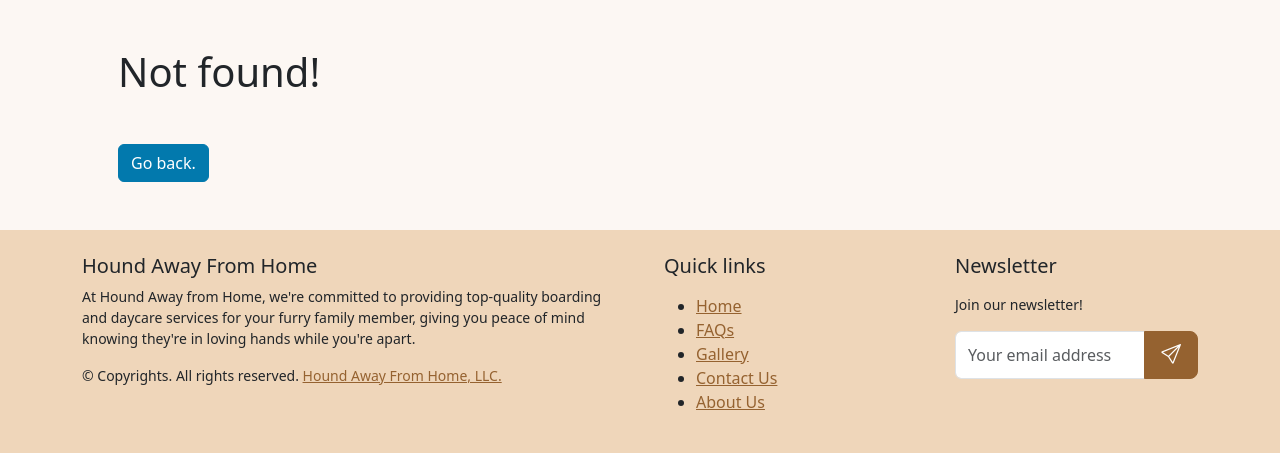
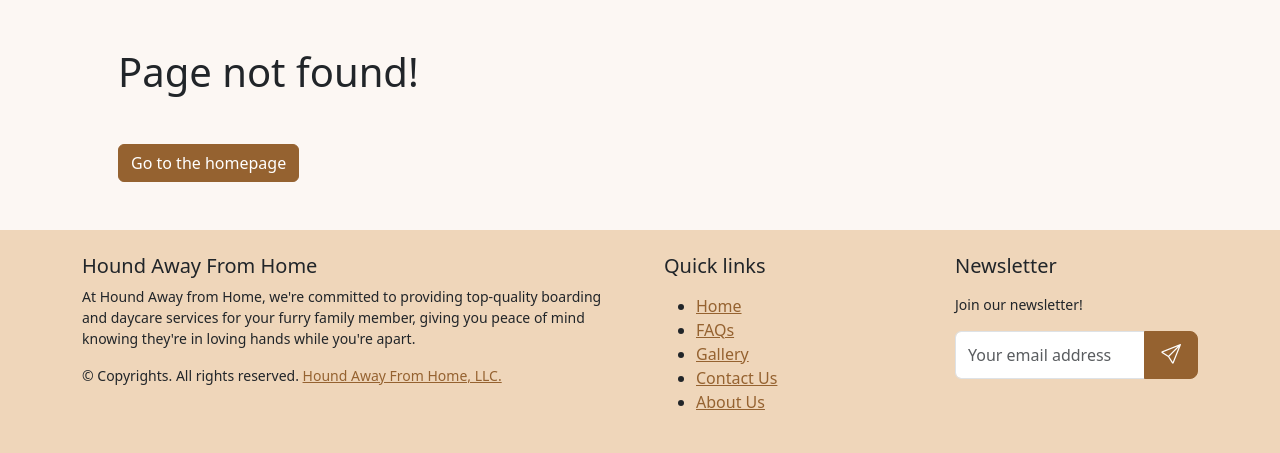
Before and after one commit to cskevint/hafh-web, a PHP site: page /404.php in a window 1280 px wide. Shown: the part 57-510 px from the top of the page. Run offline with PHP 8.4, Linux system fonts and the light colour scheme; data that the repository does not hold is empty; a stand-in replaces the project's code that opens the database connection; some libraries are stand-ins or nearby versions.

Commit message:
updated 404

```diff
--- a/404.php
+++ b/404.php
@@ -11,8 +11,8 @@
 
     <section class="bg-light mb-0">
         <div class="container p-5">
-            <h1 class="mb-5">Not found!</h1>
-            <a href="/" class="btn btn-primary">Go back.</a>
+            <h1 class="mb-5">Page not found!</h1>
+            <a href="/" class="btn btn-secondary">Go to the homepage</a>
         </div>
     </section>
 
```
